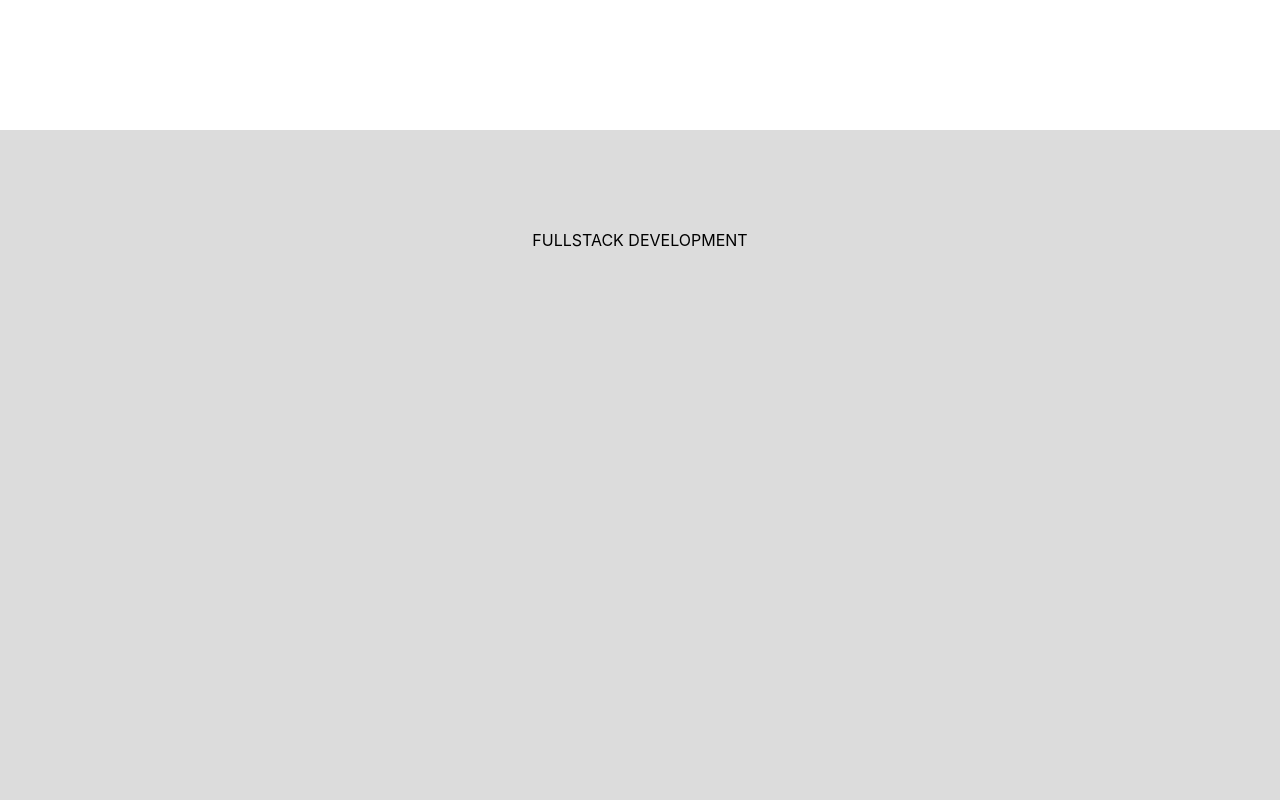
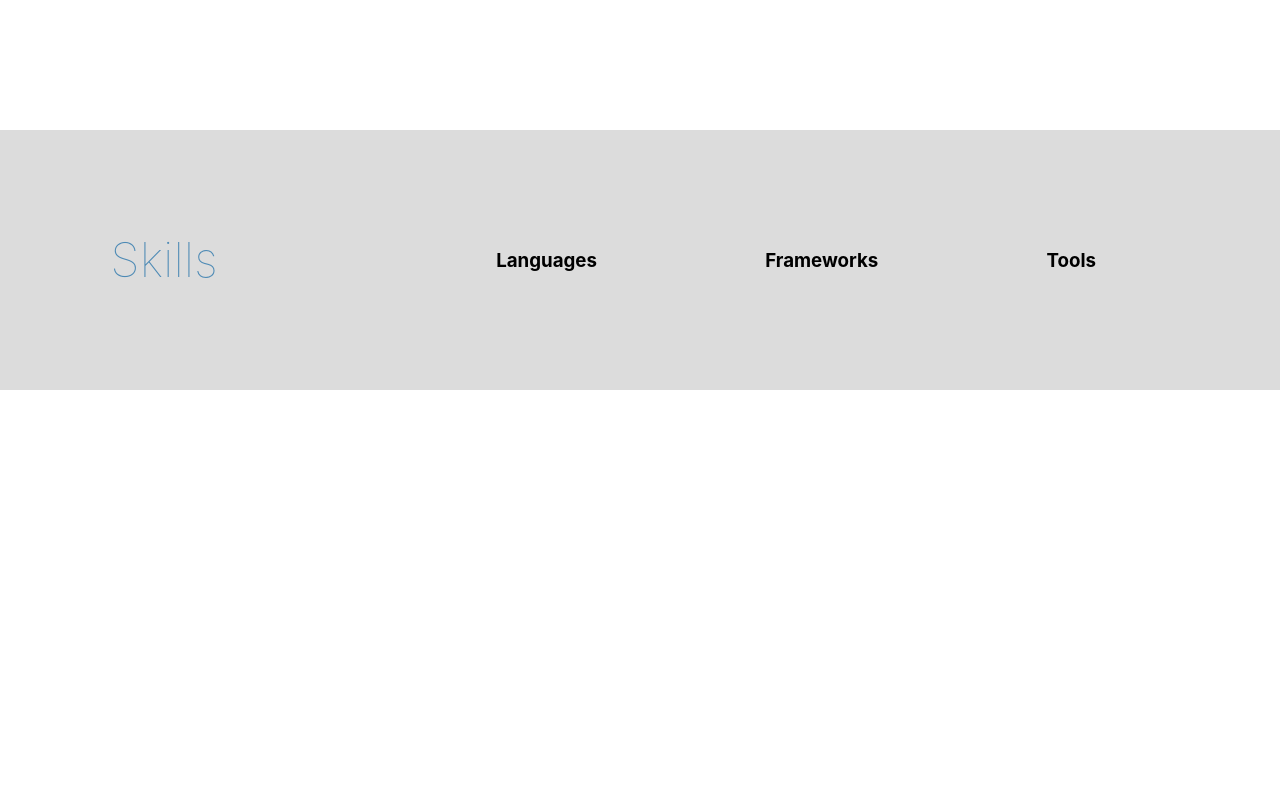
Before and after one commit to sotrnguy92/portfolio, a React (Create React App) app: page / in a window 1280 px wide. Shown: the part 800-1600 px from the top of the page. Built offline with nearby package versions, Linux system fonts and the light colour scheme.

Commit message:
initializing skills section with flex styling

```diff
--- a/src/App.js
+++ b/src/App.js
@@ -2,7 +2,7 @@ import React, {useRef} from "react";
 import './App.css';
 import {NavBar} from './components/NavBar/NavBar'
 import {About} from './components/About/About'
-import {WhatIDo} from './components/WhatIDo/WhatIDo'
+import {Skills} from './components/Skills/Skills'
 
 function App() {
 
@@ -10,7 +10,7 @@ function App() {
     <div className="App">
         <NavBar/>
         <About />
-        <WhatIDo/>
+        <Skills/>
         <div style={{marginTop:"100vh"}}> intro to site </div>
         <div> Projects</div>
         <div> Technologies</div>
--- /dev/null
+++ b/src/components/Skills/Skills.css
@@ -0,0 +1,22 @@
+.skills-container{
+    margin-top: 100px;
+    padding: 100px 0;
+    background-color: rgba(220,220,220);
+    width: 100vw;
+    height: fit-content;
+    display: flex;
+    flex-wrap: wrap;
+}
+
+.skills-header{
+    width: 10%;
+    margin-left:100px;
+    color: #4D8AB5;
+    max-height:200px;
+}
+.columns-container{
+    margin-left:100px;
+    width: 60%;
+    display: flex;
+    justify-content: space-between;
+}
--- /dev/null
+++ b/src/components/Skills/Skills.js
@@ -0,0 +1,26 @@
+import React from 'react';
+import './Skills.css'
+export const Skills = () => {
+    return(
+        <div className='skills-container'>
+            <h1 className='skills-header'>
+                Skills
+            </h1>
+            <div className="columns-container">
+                <div>
+
+                </div>
+                <h3>
+                    Languages
+                </h3>
+                <h3>
+                    Frameworks
+                </h3>
+                <h3>
+                    Tools
+                </h3>
+            </div>
+
+        </div>
+    )
+}
--- a/src/components/WhatIDo/WhatIDo.css
+++ /dev/null
@@ -1,7 +0,0 @@
-.whatIDo-container{
-    margin-top: 100px;
-    padding: 100px 0;
-    background-color: rgba(220,220,220);
-    width: 100vw;
-    height: 750px;
-}
--- a/src/components/WhatIDo/WhatIDo.js
+++ /dev/null
@@ -1,9 +0,0 @@
-import React from 'react';
-import './WhatIDo.css'
-export const WhatIDo = () => {
-    return(
-        <div className='whatIDo-container'>
-            FULLSTACK DEVELOPMENT
-        </div>
-    )
-}
```
